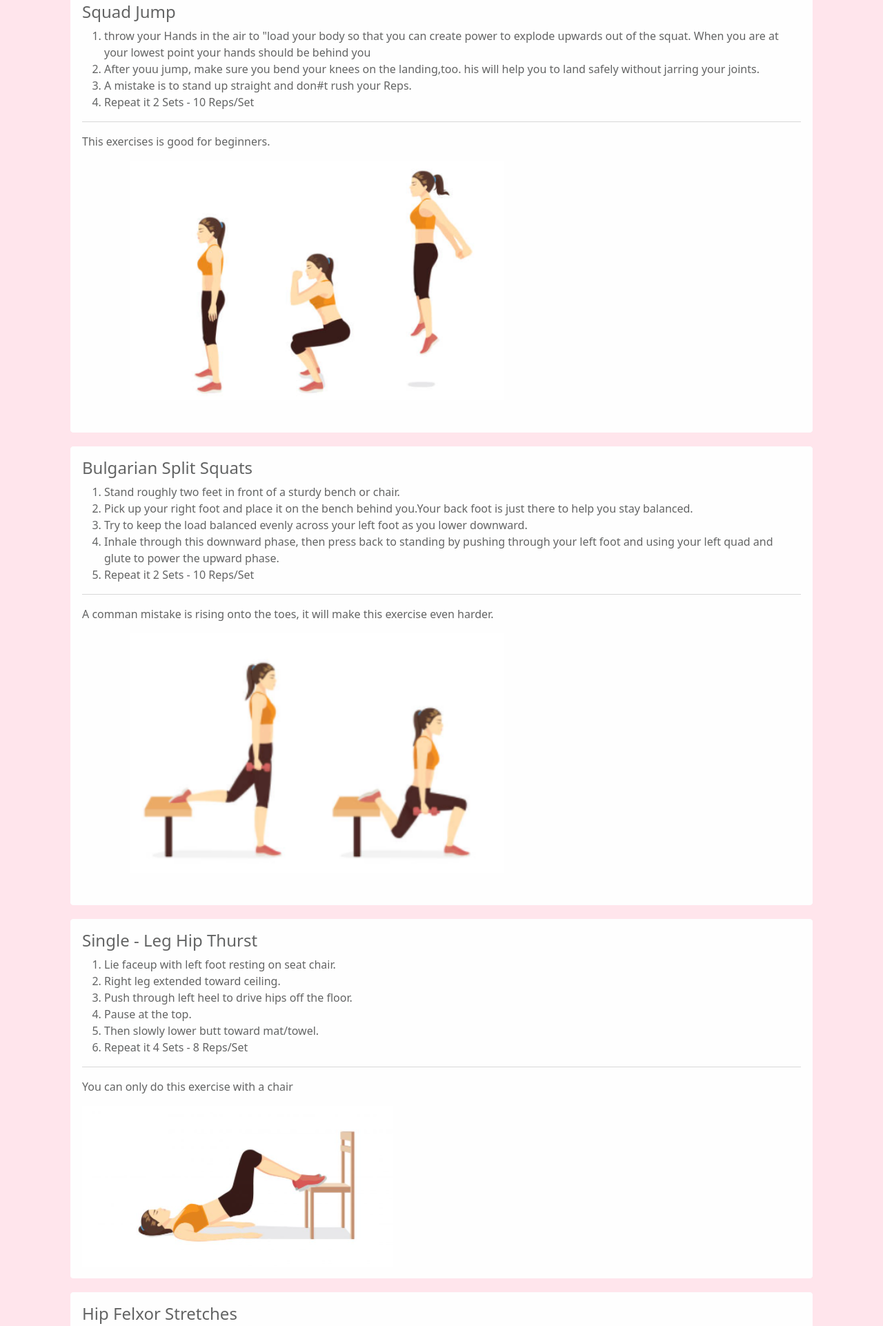
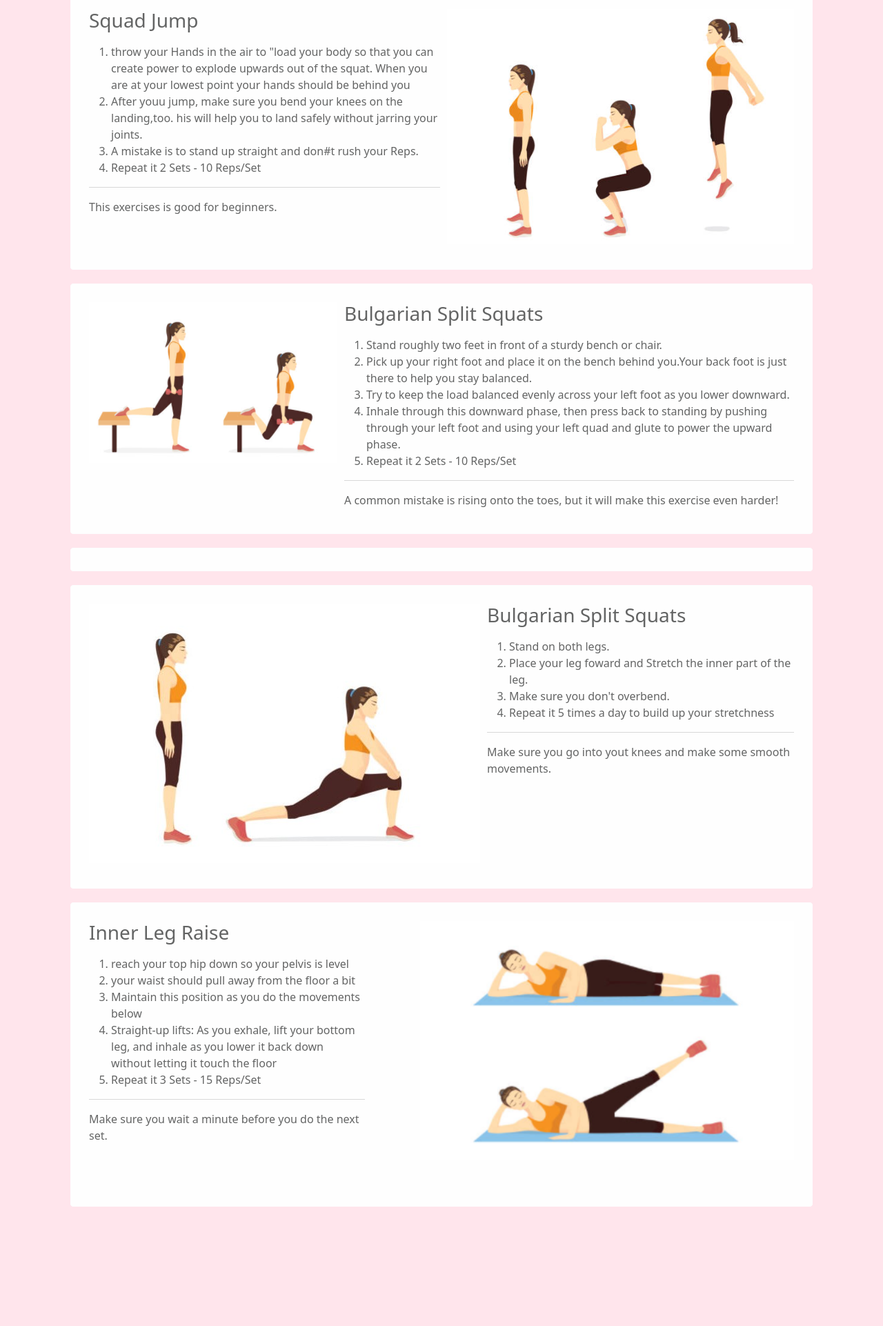
Before and after one commit to WMC-AHIF-2021/Go-Healthy, a plain HTML site: page html/index.html(Mainpage)/Exercises/legExercises/legExercises.html in a window 1280 px wide. Shown: the part 152-2074 px from the top of the page at 69% size. After the commit the page ends 1921 px from the top, so only its background shows below. Drawn offline with nearby package versions, Linux system fonts and the light colour scheme.

Commit message:
updated layout

```diff
--- a/html/index.html(Mainpage)/Exercises/legExercises/legExercises.html
+++ b/html/index.html(Mainpage)/Exercises/legExercises/legExercises.html
@@ -36,8 +36,10 @@
         <article>
             <section class="color-innen">
                 <div class="alert alert-light" role="alert">
-                    <h4 class="alert-heading">Squad Jump</h4>
-
+                    <div class="grid-container">
+                        <div>
+                            <h3 class="alert-heading">Squad Jump</h3>
+                            <p>
                                 <ol>
                                     <li>throw your Hands in the air to "load your body so that you can create power to explode
                                         upwards out of the squat. When you are at your lowest point your hands
@@ -47,17 +49,26 @@
                                     <li>A mistake is to stand up straight and don#t rush your Reps.</li>
                                     <li>Repeat it 2 Sets - 10 Reps/Set</li>
                                 </ol>
+                            </p>
                             <hr>
-                <p>
-                    This exercises is good for beginners.
-                </p>
-                <img src="squatjump.png" alt="Women, who is doing squat jumps" class="picture">
+                            <p class="mb-0">This exercises is good for beginners.</p>
+                        </div>
+                        <div>
+                            <img src="squatjump.png" alt="Women, who is doing squat jumps">
+                        </div>
+                    </div>
                 </div>
             </section>
 
             <section class="color-innen">
                 <div class="alert alert-light" role="alert">
-                    <h4 class="alert-heading">Bulgarian Split Squats</h4>
+                    <div class="grid-container">
+                        <div>
+                            <img src="bulgarianjump.png" alt="Women, who is doing bulagrian Split Squats">
+                        </div>
+                        <div>
+                            <h3 class="alert-heading">Bulgarian Split Squats</h3>
+                            <p>
                                 <ol>
                                     <li>Stand roughly two feet in front of a sturdy bench or chair.</li>
                                     <li>Pick up your right foot and place it on the bench behind you.Your back foot is just there to help you stay balanced.</li>
@@ -65,47 +76,49 @@
                                     <li>Inhale through this downward phase, then press back to standing by pushing through your left foot and using your left quad and glute to power the upward phase.</li>
                                     <li>Repeat it 2 Sets - 10 Reps/Set</li>
                                 </ol>
+                            </p>
                             <hr>
-                <p>A comman mistake is rising onto the toes, it will make this exercise even harder. </p>
-                <img src="bulgarianjump.png" alt="Women, who is doing bulagrian Split Squats" class="picture">
+                            <p class="mb-0">A common mistake is rising onto the toes, but it will make this exercise even harder!</p>
+                        </div>
+                    </div>
                 </div>
             </section>
 
             <section class="color-innen">
                 <div class="alert alert-light" role="alert">
-                    <h4 class="alert-heading">Single - Leg Hip Thurst</h4>
-                <ol>
-                    <li>Lie faceup with left foot resting on seat chair.</li>
-                    <li>Right leg extended toward ceiling.</li>
-                    <li>Push through left heel to drive hips off the floor.</li>
-                    <li>Pause at the top.</li>
-                    <li>Then slowly lower butt toward mat/towel.</li>
-                    <li>Repeat it 4 Sets - 8 Reps/Set</li>
-                </ol>
-                <hr>
-                <p>You can only do this exercise with a chair </p>
-                <img src="singleLegThurst.png" alt="Women, who is doing a single - Leg Hip Thurst">
+
                 </div>
             </section>
 
             <section class="color-innen">
                 <div class="alert alert-light" role="alert">
-                    <h4 class="alert-heading">Hip Felxor Stretches</h4>
+                    <div class="grid-container">
+                        <div>
+                            <img src="HipFlexor.jpg" alt="Women, who is doing Hip Flexor">
+                        </div>
+                        <div>
+                            <h3 class="alert-heading">Bulgarian Split Squats</h3>
+                            <p>
                                 <ol>
                                     <li>Stand on both legs.</li>
                                     <li>Place your leg foward and Stretch the inner part of the leg.</li>
                                     <li>Make sure you don't overbend.</li>
                                     <li>Repeat it 5 times a day to build up your stretchness</li>
                                 </ol>
+                            </p>
                             <hr>
-                <p>Make sure you go into yout knees and make some smooth movements . </p>
-                <img src="HipFlexor.jpg" alt="Women, who is doing Hip Flexor" class="picture">
+                            <p class="mb-0">Make sure you go into yout knees and make some smooth movements.</p>
+                        </div>
+                    </div>
                 </div>
             </section>
 
             <section class="color-innen">
                 <div class="alert alert-light" role="alert">
-                    <h4 class="alert-heading">Inner Leg Raise</h4>
+                    <div class="grid-container">
+                        <div>
+                            <h3 class="alert-heading">Inner Leg Raise</h3>
+                            <p>
                                 <ol>
                                     <li>reach your top hip down so your pelvis is level</li>
                                     <li>your waist should pull away from the floor a bit</li>
@@ -114,9 +127,14 @@
                                         lower it back down without letting it touch the floor</li>
                                     <li>Repeat it 3 Sets - 15 Reps/Set</li>
                                 </ol>
+                            </p>
                             <hr>
-                <p>Make sure you wait a minute before you do the next set. </p>
+                            <p class="mb-0">Make sure you wait a minute before you do the next set.</p>
+                        </div>
+                        <div>
                             <img src="innerlegraise.PNG" alt="Women, who is doing Inner Leg Raise" class="picture">
+                        </div>
+                    </div>
                 </div>
             </section>
         </article>
--- a/html/index.html(Mainpage)/Exercises/legExercises/style.css
+++ b/html/index.html(Mainpage)/Exercises/legExercises/style.css
@@ -20,11 +20,6 @@
     height: 347px;
 }
 
-.pictureSingleLeg{
-    width: 20%;
-    height: 20%;
-}
-
 .navbarStyle{
     background-color: gray;
   }
@@ -40,3 +35,12 @@
   .float{
       margin-left: 75%;
   }
+
+  .grid-container
+  {
+       display: grid;
+       grid-template-columns: auto auto;
+       grid-template-rows: auto auto;
+       grid-gap: 10px;
+       padding: 10px;
+  }
```
Lines whose indentation alone changed are shown as unchanged.
